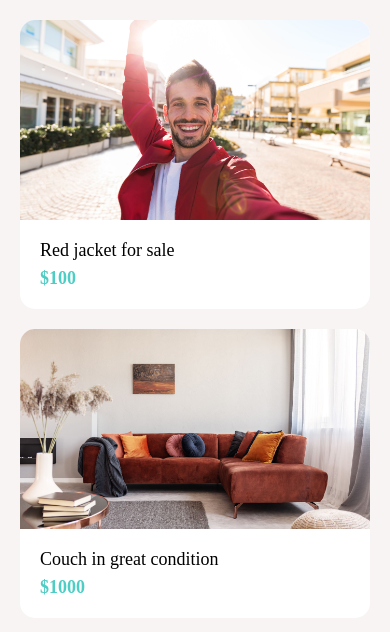
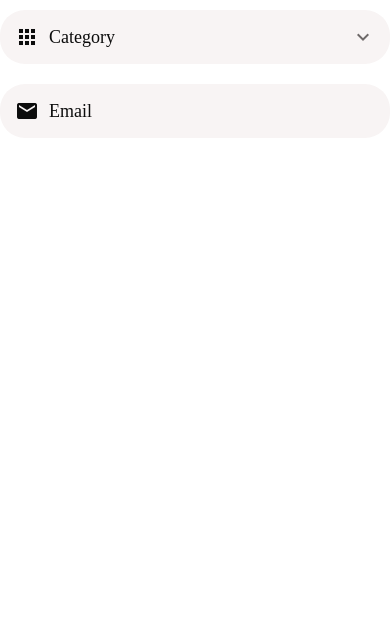
Before and after one commit to codetech18/DoneWithIt, a React Native app: screen / in a window 390 px wide. Shown: the top 632 px of the page. Built offline with nearby package versions, Linux system fonts and the light colour scheme.

Commit message:
category and text input addition

```diff
--- a/App.js
+++ b/App.js
@@ -13,10 +13,16 @@ import Icon from "./app/components/Icon";
 import ListItem from "./app/components/ListItem";
 import AccountScreen from "./app/screens/AccountScreen";
 import ListingScreens from "./app/screens/ListingScreens";
+import AppTextInput from "./app/components/AppTextInput";
+import AppPicker from "./app/components/AppPicker";
 
 export default function App() {
   return (
-    <ListingScreens />
+    <Screen>
+      <AppPicker icon="apps" placeholder="Category" />
+      <AppTextInput placeholder="Email" icon="email" />
+    </Screen>
+    // <ListingScreens />
     // <AccountScreen />
     // <Screen>
     //   <ListItem
--- /dev/null
+++ b/app/components/AppPicker.js
@@ -0,0 +1,69 @@
+import React from "react";
+import { useState } from "react";
+import {
+  TextInput,
+  View,
+  StyleSheet,
+  Platform,
+  TouchableWithoutFeedback,
+  Modal,
+  Button,
+} from "react-native";
+import { MaterialCommunityIcons } from "@expo/vector-icons";
+import Screen from "./Screen";
+
+import defaultStyles from "../config/styles";
+import AppText from "./AppText";
+
+function AppPicker({ icon, placeholder, ...otherProps }) {
+  const [modalVisible, setModalVisible] = useState(false);
+
+  return (
+    <>
+      <TouchableWithoutFeedback onPress={() => setModalVisible(true)}>
+        <View style={styles.container}>
+          {icon && (
+            <MaterialCommunityIcons
+              name={icon}
+              size={24}
+              color={defaultStyles.colors.medium}
+              style={styles.icon}
+            />
+          )}
+          <AppText style={styles.text}>{placeholder}</AppText>
+          <MaterialCommunityIcons
+            name="chevron-down"
+            size={24}
+            color={defaultStyles.colors.medium}
+          />
+        </View>
+      </TouchableWithoutFeedback>
+      <Modal visible={modalVisible} animationType="slide">
+        <Screen>
+          <Button title="Close" onPress={() => setModalVisible(false)} />
+        </Screen>
+      </Modal>
+    </>
+  );
+}
+
+const styles = StyleSheet.create({
+  container: {
+    backgroundColor: defaultStyles.colors.light,
+    borderRadius: 25,
+    flexDirection: "row",
+    alignItems: "center",
+    width: "100%",
+    padding: 15,
+    marginVertical: 10,
+  },
+  icon: {
+    marginRight: 10,
+    color: defaultStyles.colors.dark,
+  },
+  text: {
+    flex: 1,
+  },
+});
+
+export default AppPicker;
--- a/app/components/AppText.js
+++ b/app/components/AppText.js
@@ -1,15 +1,9 @@
 import React from "react";
-import { Text, StyleSheet, Platform } from "react-native";
+import { Text } from "react-native";
+import defaultStyles from "../config/styles";
 
 function AppText({ children, style }) {
-  return <Text style={[styles.text, style]}>{children}</Text>;
+  return <Text style={[defaultStyles.text, style]}>{children}</Text>;
 }
 
-const styles = StyleSheet.create({
-  text: {
-    fontSize: 18,
-    fontFamily: Platform.OS === "android" ? "Roboto" : "Avenir",
-  },
-});
-
 export default AppText;
--- /dev/null
+++ b/app/components/AppTextInput.js
@@ -0,0 +1,39 @@
+import React from "react";
+import { TextInput, View, StyleSheet, Platform } from "react-native";
+import { MaterialCommunityIcons } from "@expo/vector-icons";
+
+import defaultStyles from "../config/styles";
+
+function AppTextInput({ icon, ...otherProps }) {
+  return (
+    <View style={styles.container}>
+      {icon && (
+        <MaterialCommunityIcons
+          name={icon}
+          size={24}
+          color={defaultStyles.colors.medium}
+          style={styles.icon}
+        />
+      )}
+      <TextInput style={defaultStyles.text} {...otherProps} />
+    </View>
+  );
+}
+
+const styles = StyleSheet.create({
+  container: {
+    backgroundColor: defaultStyles.colors.light,
+    borderRadius: 25,
+    flexDirection: "row",
+    alignItems: "center",
+    width: "100%",
+    padding: 15,
+    marginVertical: 10,
+  },
+  icon: {
+    marginRight: 10,
+    color: defaultStyles.colors.dark,
+  },
+});
+
+export default AppTextInput;
--- a/app/components/ListItemDeleteAction.js
+++ b/app/components/ListItemDeleteAction.js
@@ -7,7 +7,14 @@ function ListItemDeleteAction({ onPress }) {
   return (
     <TouchableWithoutFeedback onPress={onPress}>
       <View style={styles.container}>
-        <MaterialCommunityIcons name="trash-can" size={35} color="white" />
+        {icon && (
+          <MaterialCommunityIcons
+            name={icon}
+            size={35}
+            color={colors.medium}
+            style={styles.icon}
+          />
+        )}
       </View>
     </TouchableWithoutFeedback>
   );
@@ -20,6 +27,9 @@ const styles = StyleSheet.create({
     justifyContent: "center",
     alignItems: "center",
   },
+  icon: {
+    marginRight: 10,
+  },
 });
 
 export default ListItemDeleteAction;
--- a/app/config/colors.js
+++ b/app/config/colors.js
@@ -6,4 +6,6 @@ export default {
   Whitee: "#F5F5F5",
   medium: "#6e6969",
   light: "#f8f4f4",
+  dark: "#0c0c0c",
+  danger: "#ff5252",
 };
--- /dev/null
+++ b/app/config/styles.js
@@ -0,0 +1,11 @@
+import { Platform } from "react-native";
+import colors from "./colors";
+
+export default {
+  colors,
+  text: {
+    color: colors.dark,
+    fontSize: 18,
+    fontFamily: Platform.OS === "android" ? "Roboto" : "Avenir",
+  },
+};
```
